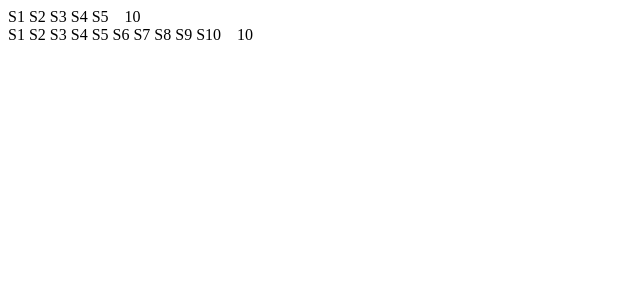
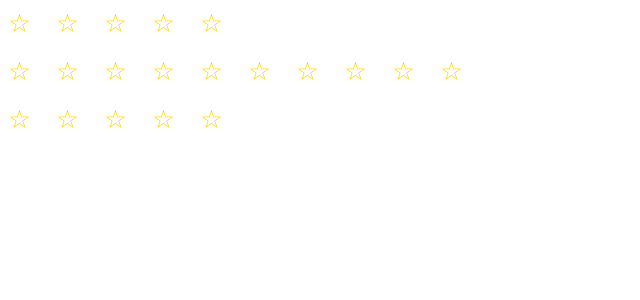
Before and after one commit to cap330/usepopcorn, a React (Vite) app: page / in a window 1280 px wide. Shown: the top 300 px of the page, without its empty margins (0-640 px from the left). Built offline with nearby package versions, Linux system fonts and the light colour scheme.

Commit message:
113 Creating the Stars

```diff
--- a/src/StarRating.jsx
+++ b/src/StarRating.jsx
@@ -1,3 +1,5 @@
+import { useState } from 'react';
+
 const containerStyle = {
   display: 'flex',
   alignItems: 'center',
@@ -6,22 +8,67 @@ const containerStyle = {
 
 const starContainerStyle = {
   display: 'flex',
-  gap: '4px',
+  // gap: '4px',
 };
 
 const textStyle = {
   lineHeight: '1',
   margin: '0',
 };
-export default function StarRating({ maxRating }) {
+
+export default function StarRating({ maxRating = 5 }) {
+  const [rating, setRating] = useState(0);
+
+  function handleRating(rating) {
+    setRating(rating);
+  }
+
   return (
     <div style={containerStyle}>
       <div style={starContainerStyle}>
         {Array.from({ length: maxRating }, (_, i) => (
-          <span key={i + 1}>S{i + 1}</span>
+          <Star key={i} onRate={() => handleRating(i + 1)} full={rating > i} />
         ))}
       </div>
-      <p style={textStyle}>10</p>
+      <p style={textStyle}>{rating || ''}</p>
     </div>
   );
 }
+
+const starStyle = {
+  width: '48px',
+  height: '48px',
+  display: 'block',
+  cursor: 'pointer',
+  color: 'gold',
+  fontSize: '1.6rem',
+};
+
+// function Star({ onRate, full }) {
+//   return (
+//     <span role="button" style={starStyle} onClick={onRate}>
+//       {full ? (
+//         <svg xmlns="http://www.w3.org/2000/svg" viewBox="0 0 20 20" fill="#000" stroke="#000">
+//           <path d="M9.049 2.927c.3-.921 1.603-.921 1.902 0l1.07 3.292a1 1 0 00.95.69h3.462c.969 0 1.371 1.24.588 1.81l-2.8 2.034a1 1 0 00-.364 1.118l1.07 3.292c.3.921-.755 1.688-1.54 1.118l-2.8-2.034a1 1 0 00-1.175 0l-2.8 2.034c-.784.57-1.838-.197-1.539-1.118l1.07-3.292a1 1 0 00-.364-1.118L2.98 8.72c-.783-.57-.38-1.81.588-1.81h3.461a1 1 0 00.951-.69l1.07-3.292z" />
+//         </svg>
+//       ) : (
+//         <svg xmlns="http://www.w3.org/2000/svg" fill="none" viewBox="0 0 24 24" stroke="#000">
+//           <path
+//             strokeLinecap="round"
+//             strokeLinejoin="round"
+//             strokeWidth="{2}"
+//             d="M11.049 2.927c.3-.921 1.603-.921 1.902 0l1.519 4.674a1 1 0 00.95.69h4.915c.969 0 1.371 1.24.588 1.81l-3.976 2.888a1 1 0 00-.363 1.118l1.518 4.674c.3.922-.755 1.688-1.538 1.118l-3.976-2.888a1 1 0 00-1.176 0l-3.976 2.888c-.783.57-1.838-.197-1.538-1.118l1.518-4.674a1 1 0 00-.363-1.118l-3.976-2.888c-.784-.57-.38-1.81.588-1.81h4.914a1 1 0 00.951-.69l1.519-4.674z"
+//           />
+//         </svg>
+//       )}
+//     </span>
+//   );
+// }
+
+function Star({ onRate, full }) {
+  return (
+    <span role="button" style={starStyle} onClick={onRate}>
+      {full ? '★' : '☆'}
+    </span>
+  );
+}
--- a/src/main.jsx
+++ b/src/main.jsx
@@ -9,5 +9,6 @@ createRoot(document.getElementById('root')).render(
     {/* <App /> */}
     <StarRating maxRating={5} />
     <StarRating maxRating={10} />
+    <StarRating />
   </StrictMode>
 );
```
Also changed, not shown: 1 other file (tests, documents, lock files or other folders).
